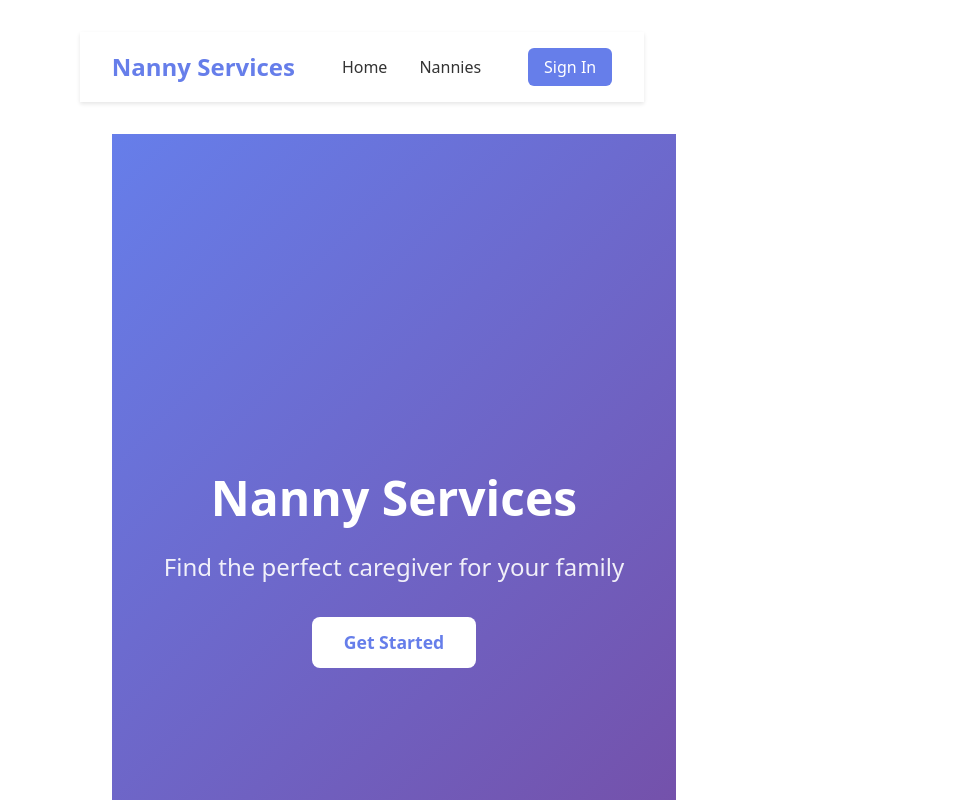
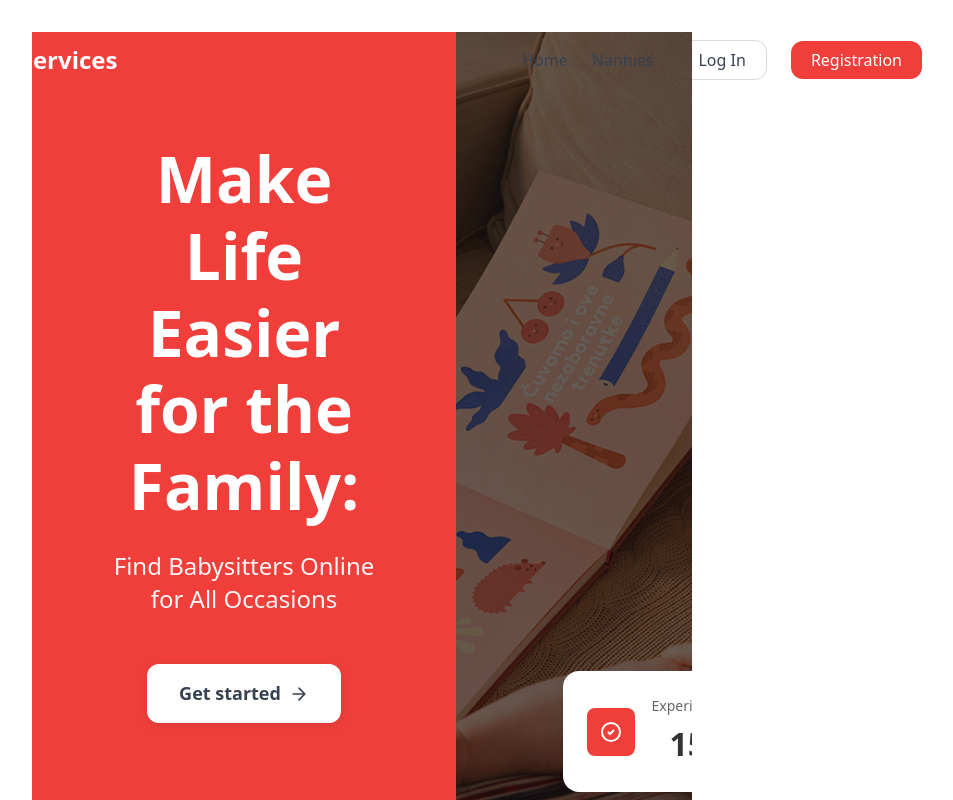
Before and after one commit to chasov-artem/Nanny.Services, a React (Vite) app: page / in a window 1280 px wide. Shown: the top 800 px of the page, without its empty margins (278-1231 px from the left). Built offline with nearby package versions, Linux system fonts and the light colour scheme; no server answers.

Commit message:
styles: heder/hero start

```diff
--- /dev/null
+++ b/src/components/Header/Header.jsx
@@ -0,0 +1,60 @@
+import { Link } from 'react-router-dom';
+import { useAuth } from '../../context/AuthContext';
+import AuthModal from '../AuthModal/AuthModal';
+import { useState } from 'react';
+import styles from './Header.module.css';
+
+const Header = () => {
+  const { user } = useAuth();
+  const [isAuthModalOpen, setIsAuthModalOpen] = useState(false);
+
+  return (
+    <>
+      <header className={styles.header}>
+        <nav className={styles.nav}>
+          <div className={styles.navLeft}>
+            <Link to="/" className={styles.logo}>
+              Nanny.Services
+            </Link>
+          </div>
+          <div className={styles.navRight}>
+            <div className={styles.links}>
+              <Link to="/" className={styles.link}>
+                Home
+              </Link>
+              <Link to="/nannies" className={styles.link}>
+                Nannies
+              </Link>
+              {user ? (
+                <Link to="/favorites" className={styles.link}>
+                  Favorites
+                </Link>
+              ) : (
+                <>
+                  <button
+                    onClick={() => setIsAuthModalOpen(true)}
+                    className={styles.buttonSecondary}
+                  >
+                    Log In
+                  </button>
+                  <button
+                    onClick={() => setIsAuthModalOpen(true)}
+                    className={styles.buttonPrimary}
+                  >
+                    Registration
+                  </button>
+                </>
+              )}
+            </div>
+          </div>
+        </nav>
+      </header>
+      <AuthModal
+        isOpen={isAuthModalOpen}
+        onClose={() => setIsAuthModalOpen(false)}
+      />
+    </>
+  );
+};
+
+export default Header;
--- /dev/null
+++ b/src/components/Header/Header.module.css
@@ -0,0 +1,117 @@
+.header {
+  position: absolute;
+  top: 0;
+  left: 0;
+  right: 0;
+  z-index: 100;
+  display: flex;
+}
+
+.nav {
+  width: 100%;
+  display: flex;
+  align-items: center;
+  justify-content: space-between;
+  padding: 40px 80px;
+}
+
+.navLeft {
+  flex: 0 0 40%;
+}
+
+.navRight {
+  flex: 0 0 60%;
+  display: flex;
+  justify-content: flex-end;
+}
+
+.logo {
+  font-size: 24px;
+  font-weight: 700;
+  color: white;
+  text-decoration: none;
+}
+
+.links {
+  display: flex;
+  align-items: center;
+  gap: 24px;
+}
+
+.link {
+  color: #374151;
+  text-decoration: none;
+  font-size: 16px;
+  font-weight: 500;
+  transition: opacity 0.2s;
+}
+
+.link:hover {
+  opacity: 0.7;
+}
+
+.buttonSecondary {
+  padding: 8px 20px;
+  background: transparent;
+  color: #374151;
+  border: 1px solid rgba(55, 65, 81, 0.2);
+  border-radius: 12px;
+  font-size: 16px;
+  font-weight: 500;
+  cursor: pointer;
+  transition: all 0.2s;
+}
+
+.buttonSecondary:hover {
+  background: rgba(55, 65, 81, 0.05);
+  border-color: rgba(55, 65, 81, 0.4);
+}
+
+.buttonPrimary {
+  padding: 8px 20px;
+  background: #F03F3B;
+  color: white;
+  border: none;
+  border-radius: 12px;
+  font-size: 16px;
+  font-weight: 500;
+  cursor: pointer;
+  transition: all 0.2s;
+}
+
+.buttonPrimary:hover {
+  background: #d83531;
+  transform: translateY(-1px);
+}
+
+@media (max-width: 1024px) {
+  .nav {
+    padding: 20px 40px;
+  }
+}
+
+@media (max-width: 768px) {
+  .nav {
+    padding: 16px 20px;
+    flex-wrap: wrap;
+  }
+
+  .logo {
+    font-size: 20px;
+  }
+
+  .links {
+    gap: 12px;
+    flex-wrap: wrap;
+  }
+
+  .link {
+    font-size: 14px;
+  }
+
+  .buttonSecondary,
+  .buttonPrimary {
+    padding: 6px 16px;
+    font-size: 14px;
+  }
+}
--- /dev/null
+++ b/src/components/Hero/Hero.jsx
@@ -0,0 +1,53 @@
+import { Link } from 'react-router-dom';
+import styles from './Hero.module.css';
+
+const Hero = () => {
+  return (
+    <div className={styles.hero}>
+      <div className={styles.heroLeft}>
+        <div className={styles.heroContent}>
+          <h1 className={styles.heroTitle}>
+            Make Life Easier for the Family:
+          </h1>
+          <p className={styles.heroSubtitle}>
+            Find Babysitters Online for All Occasions
+          </p>
+          <Link to="/nannies" className={styles.heroButton}>
+            Get started
+            <svg
+              className={styles.heroButtonIcon}
+              viewBox="0 0 24 24"
+              fill="none"
+              stroke="currentColor"
+              strokeWidth="2"
+              strokeLinecap="round"
+              strokeLinejoin="round"
+            >
+              <path d="M5 12h14M12 5l7 7-7 7" />
+            </svg>
+          </Link>
+        </div>
+      </div>
+      <div className={styles.heroRight}>
+        <div className={styles.heroStatsCard}>
+          <div className={styles.heroStatsIcon}>
+            <svg
+              viewBox="0 0 24 24"
+              fill="none"
+              stroke="currentColor"
+              strokeWidth="2"
+            >
+              <path d="M9 12l2 2 4-4m6 2a9 9 0 11-18 0 9 9 0 0118 0z" />
+            </svg>
+          </div>
+          <div className={styles.heroStatsContent}>
+            <p className={styles.heroStatsLabel}>Experienced nannies</p>
+            <p className={styles.heroStatsNumber}>15,000</p>
+          </div>
+        </div>
+      </div>
+    </div>
+  );
+};
+
+export default Hero;
--- /dev/null
+++ b/src/components/Hero/Hero.module.css
@@ -0,0 +1,216 @@
+.hero {
+  min-height: 100vh;
+  display: flex;
+  position: relative;
+  overflow: hidden;
+}
+
+.heroLeft {
+  flex: 0 0 40%;
+  background-color: #F03F3B;
+  display: flex;
+  flex-direction: column;
+  justify-content: center;
+  padding: 60px 80px;
+  position: relative;
+  z-index: 1;
+}
+
+.heroContent {
+  max-width: 500px;
+}
+
+.heroTitle {
+  font-size: 64px;
+  font-weight: 700;
+  color: white;
+  margin: 0 0 24px 0;
+  line-height: 1.2;
+}
+
+.heroSubtitle {
+  font-size: 24px;
+  color: white;
+  margin: 0 0 48px 0;
+  line-height: 1.4;
+  opacity: 0.95;
+}
+
+.heroButton {
+  display: inline-flex;
+  align-items: center;
+  gap: 8px;
+  padding: 16px 32px;
+  background-color: white;
+  color: #374151;
+  text-decoration: none;
+  border-radius: 12px;
+  font-size: 18px;
+  font-weight: 600;
+  border: none;
+  transition: all 0.3s;
+  box-shadow: 0 2px 8px rgba(0, 0, 0, 0.1);
+}
+
+.heroButton:hover {
+  transform: translateY(-2px);
+  box-shadow: 0 4px 12px rgba(0, 0, 0, 0.15);
+}
+
+.heroButtonIcon {
+  width: 20px;
+  height: 20px;
+  display: inline-block;
+}
+
+.heroRight {
+  flex: 0 0 60%;
+  position: relative;
+  background: linear-gradient(135deg, #f5f5f5 0%, #e0e0e0 100%);
+  background-image: url('/hero.png');
+  background-size: cover;
+  background-position: center;
+  display: flex;
+  align-items: center;
+  justify-content: center;
+  overflow: hidden;
+}
+
+.heroRight::before {
+  content: '';
+  position: absolute;
+  top: 0;
+  left: 0;
+  right: 0;
+  bottom: 0;
+  background: rgba(0, 0, 0, 0.1);
+  z-index: 1;
+}
+
+.heroStatsCard {
+  position: absolute;
+  bottom: 40px;
+  right: 40px;
+  background: white;
+  border-radius: 16px;
+  padding: 24px;
+  box-shadow: 0 4px 20px rgba(0, 0, 0, 0.1);
+  display: flex;
+  align-items: center;
+  gap: 16px;
+  max-width: 280px;
+  z-index: 10;
+}
+
+.heroStatsIcon {
+  width: 48px;
+  height: 48px;
+  background-color: #F03F3B;
+  border-radius: 8px;
+  display: flex;
+  align-items: center;
+  justify-content: center;
+  flex-shrink: 0;
+}
+
+.heroStatsIcon svg {
+  width: 24px;
+  height: 24px;
+  color: white;
+}
+
+.heroStatsContent {
+  flex: 1;
+}
+
+.heroStatsLabel {
+  font-size: 14px;
+  color: #666;
+  margin: 0 0 4px 0;
+}
+
+.heroStatsNumber {
+  font-size: 32px;
+  font-weight: 700;
+  color: #333;
+  margin: 0;
+}
+
+@media (max-width: 1024px) {
+  .hero {
+    flex-direction: column;
+  }
+
+  .heroLeft {
+    padding: 40px;
+    min-height: 50vh;
+  }
+
+  .heroTitle {
+    font-size: 48px;
+  }
+
+  .heroSubtitle {
+    font-size: 20px;
+  }
+
+  .heroRight {
+    min-height: 50vh;
+  }
+
+  .heroStatsCard {
+    bottom: 20px;
+    right: 20px;
+    padding: 20px;
+  }
+}
+
+@media (max-width: 768px) {
+  .heroLeft {
+    padding: 32px 20px;
+  }
+
+  .heroTitle {
+    font-size: 36px;
+    margin-bottom: 16px;
+  }
+
+  .heroSubtitle {
+    font-size: 18px;
+    margin-bottom: 32px;
+  }
+
+  .heroButton {
+    padding: 14px 28px;
+    font-size: 16px;
+  }
+
+  .heroStatsCard {
+    bottom: 16px;
+    right: 16px;
+    padding: 16px;
+    max-width: 240px;
+  }
+
+  .heroStatsNumber {
+    font-size: 24px;
+  }
+}
+
+@media (max-width: 480px) {
+  .heroTitle {
+    font-size: 28px;
+  }
+
+  .heroSubtitle {
+    font-size: 16px;
+  }
+
+  .heroStatsCard {
+    position: relative;
+    bottom: auto;
+    right: auto;
+    margin: 20px;
+    max-width: 100%;
+  }
+}
--- a/src/components/Layout/Layout.css
+++ b/src/components/Layout/Layout.css
@@ -89,6 +89,12 @@
   padding: 2rem;
 }
 
+.layout-main-full {
+  flex: 1;
+  width: 100%;
+  padding: 0;
+}
+
 @media (max-width: 768px) {
   .layout-nav {
     flex-direction: column;
--- a/src/components/Layout/Layout.jsx
+++ b/src/components/Layout/Layout.jsx
@@ -1,4 +1,4 @@
-import { Link, useNavigate } from 'react-router-dom';
+import { Link, useNavigate, useLocation } from 'react-router-dom';
 import { useAuth } from '../../context/AuthContext';
 import { logOut } from '../../services/auth';
 import AuthModal from '../AuthModal/AuthModal';
@@ -9,6 +9,8 @@ const Layout = ({ children }) => {
   const { user, loading } = useAuth();
   const [isAuthModalOpen, setIsAuthModalOpen] = useState(false);
   const navigate = useNavigate();
+  const location = useLocation();
+  const isHomePage = location.pathname === '/';
 
   const handleLogout = async () => {
     try {
@@ -25,6 +27,7 @@ const Layout = ({ children }) => {
 
   return (
     <div className="layout">
+      {!isHomePage && (
         <header className="layout-header">
           <nav className="layout-nav">
             <Link to="/" className="layout-logo">
@@ -62,7 +65,10 @@ const Layout = ({ children }) => {
             </div>
           </nav>
         </header>
-      <main className="layout-main">{children}</main>
+      )}
+      <main className={isHomePage ? 'layout-main-full' : 'layout-main'}>
+        {children}
+      </main>
       <AuthModal
         isOpen={isAuthModalOpen}
         onClose={() => setIsAuthModalOpen(false)}
--- a/src/pages/Home/Home.css
+++ /dev/null
@@ -1,52 +0,0 @@
-.home {
-  min-height: 100vh;
-  display: flex;
-  align-items: center;
-  justify-content: center;
-  background: linear-gradient(135deg, #667eea 0%, #764ba2 100%);
-  padding: 20px;
-}
-
-.home-container {
-  text-align: center;
-  color: white;
-}
-
-.home-title {
-  font-size: 3rem;
-  font-weight: 700;
-  margin-bottom: 1rem;
-}
-
-.home-slogan {
-  font-size: 1.5rem;
-  margin-bottom: 2rem;
-  opacity: 0.9;
-}
-
-.home-button {
-  display: inline-block;
-  padding: 12px 32px;
-  background-color: white;
-  color: #667eea;
-  text-decoration: none;
-  border-radius: 8px;
-  font-size: 1.1rem;
-  font-weight: 600;
-  transition: transform 0.2s, box-shadow 0.2s;
-}
-
-.home-button:hover {
-  transform: translateY(-2px);
-  box-shadow: 0 4px 12px rgba(0, 0, 0, 0.2);
-}
-
-@media (max-width: 768px) {
-  .home-title {
-    font-size: 2rem;
-  }
-
-  .home-slogan {
-    font-size: 1.2rem;
-  }
-}
--- a/src/pages/Home/Home.jsx
+++ b/src/pages/Home/Home.jsx
@@ -1,17 +1,12 @@
-import { Link } from 'react-router-dom';
-import './Home.css';
+import Header from "../../components/Header/Header";
+import Hero from "../../components/Hero/Hero";
 
 const Home = () => {
   return (
-    <div className="home">
-      <div className="home-container">
-        <h1 className="home-title">Nanny Services</h1>
-        <p className="home-slogan">Find the perfect caregiver for your family</p>
-        <Link to="/nannies" className="home-button">
-          Get Started
-        </Link>
-      </div>
-    </div>
+    <>
+      <Header />
+      <Hero />
+    </>
   );
 };
 
```
Also changed, not shown: public/hero.png (added). Lines whose indentation alone changed are shown as unchanged.
